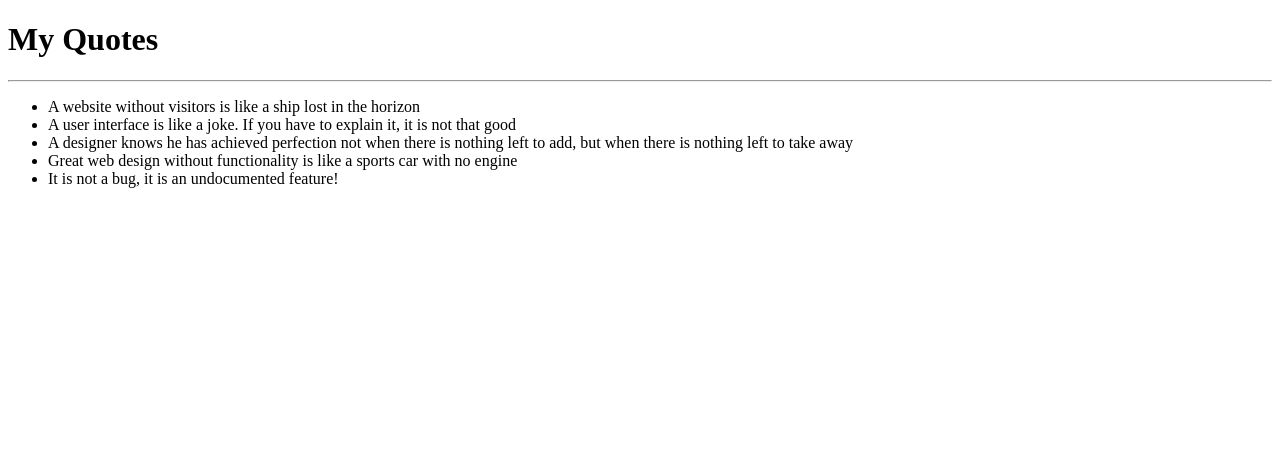
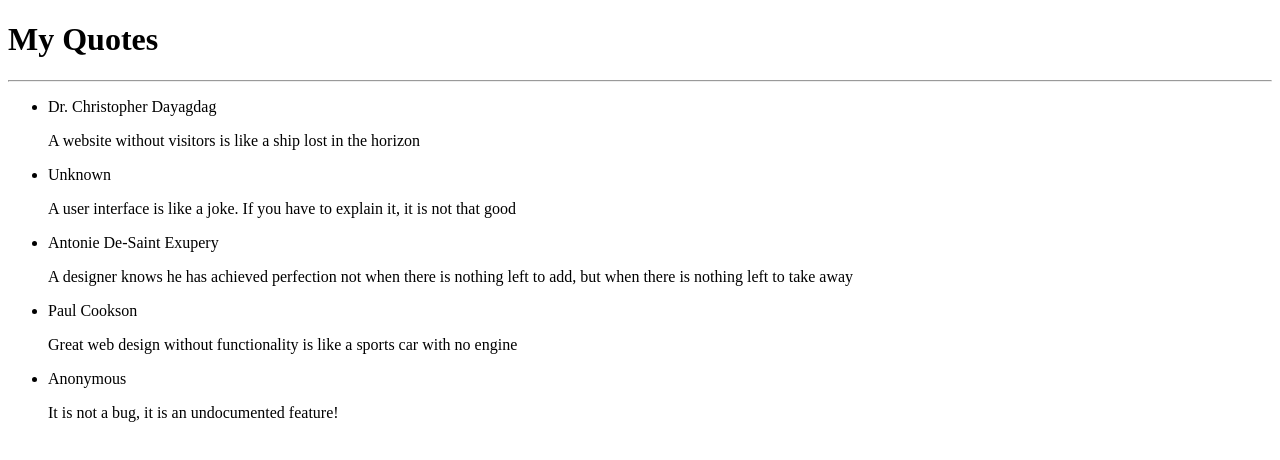
Before and after one commit to Njihia413/quote-generator, an Angular app: page / in a window 1280 px wide. Shown: the top 460 px of the page. Built offline with nearby package versions, Linux system fonts and the light colour scheme.

Commit message:
Nest quote details using quote detail selector

```diff
--- a/src/app/quote/quote.component.html
+++ b/src/app/quote/quote.component.html
@@ -2,6 +2,8 @@
     <h1>My Quotes</h1>
     <hr>
     <ul>
-        <li *ngFor='let quote of quotes'>{{quote.statement}}</li>
+        <li *ngFor='let quote of quotes'>{{quote.statement}}
+            <app-quote-detail [quote]='quote'></app-quote-detail>
+        </li>
     </ul>
 </div>
--- a/src/app/quote/quote.component.ts
+++ b/src/app/quote/quote.component.ts
@@ -9,11 +9,11 @@ import { Quote } from '../quote';
 export class QuoteComponent implements OnInit {
 
   quotes:Quote[] = [
-    {id:1, statement:'A website without visitors is like a ship lost in the horizon', author:'Dr. Christopher Dayagdag', createdBy:'Maureen'},
-    {id:2, statement:'A user interface is like a joke. If you have to explain it, it is not that good', author:'Unknown', createdBy:'Maureen'},
-    {id:3, statement:'A designer knows he has achieved perfection not when there is nothing left to add, but when there is nothing left to take away', author:'Antonie De-Saint Exupery', createdBy:'Maureen'},
-    {id:4, statement:'Great web design without functionality is like a sports car with no engine', author:'Paul Cookson', createdBy:'Maureen'},
-    {id:5, statement:'It is not a bug, it is an undocumented feature!', author:'Anonymous', createdBy:'Maureen'},
+    new Quote(1,'A website without visitors is like a ship lost in the horizon','Dr. Christopher Dayagdag','Maureen'),
+    new Quote(2,'A user interface is like a joke. If you have to explain it, it is not that good','Unknown', 'Maureen'),
+    new Quote(3,'A designer knows he has achieved perfection not when there is nothing left to add, but when there is nothing left to take away','Antonie De-Saint Exupery','Maureen'),
+    new Quote(4,'Great web design without functionality is like a sports car with no engine','Paul Cookson','Maureen'),
+    new Quote(5,'It is not a bug, it is an undocumented feature!','Anonymous','Maureen'),
   ]
 
   constructor() { }
```
